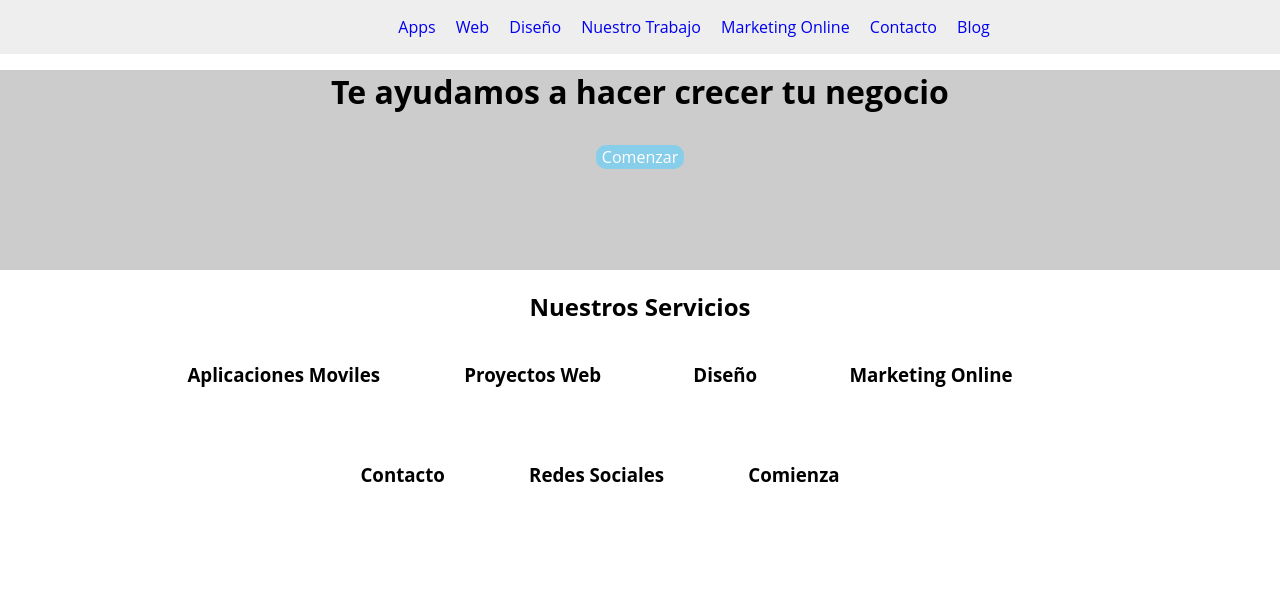
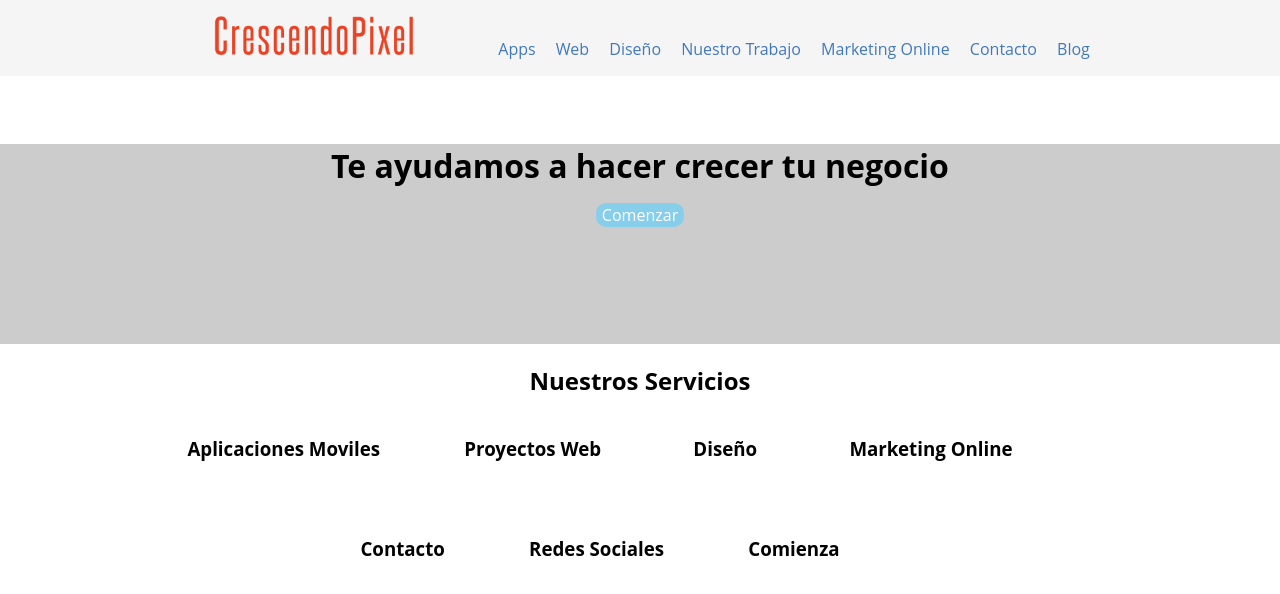
Before and after one commit to Sharmaz/CrescendoPixel, a plain HTML site: page templates/home.html in a window 1280 px wide. Drawn offline with Linux system fonts and the light colour scheme.

Commit message:
Se agregó logo y los estilos del sticky header, tambien el meta viewport para dispositivos moviles

```diff
--- a/static/css/style.css
+++ b/static/css/style.css
@@ -1,15 +1,16 @@
 .Header{
-	background: #eee;
-/*	position: fixed;*/
+	background: #f5f5f5;
+	position: fixed;
 	width: 100%;
-	margin: 0;
 	text-align: center;
+	left: 0;
+	top: 0;
 }
 	.Header-imageContainer{
 		display: inline-block;
 	}
 		.Header-image{
-
+		width: 200px;
 		}
 
 	.Menu{
@@ -26,14 +27,19 @@
 			}
 			.Menu-item a {
 				text-decoration: none;
+				color: #4278bc;
+			}
+
+			.Menu-item a:hover{
+				color: #3eb54a;
 			}
 
 .About {
 	background: #ccc;
 	width: 100%;
 	height: 200px;
-	margin: 0;
 	text-align: center;
+	margin-top: 9rem;
 
 }
 	.About-title {
@@ -45,7 +51,7 @@
 			border-radius: 10px;
 			border:none;
 			color: white;
-			margin: 1rem;
+
 		}
 .Work{
 	text-align: center;
--- a/templates/home.html
+++ b/templates/home.html
@@ -2,6 +2,7 @@
 <html lang="en">
 <head>
 	<meta charset="UTF-8">
+	<meta name="viewport" content="width=device-width, initial-scale=1">
 	<link rel="stylesheet" href="../static/css/normalize.css">
 	<link rel="stylesheet" href="../static/css/style.css">
 	<title>Crescendo Pixel</title>
@@ -9,7 +10,7 @@
 <body>
 	<header class="Header">
 		<figure class="Header-imageContainer">
-			<img class="Header-image" src="../images/logo.png" alt="">
+			<img class="Header-image" src="../static/images/Logo.png" alt="">
 		</figure>
 		<nav class="Menu">
 			<ul class="Menu-list">
```
Also changed, not shown: static/images/Logo.png (added).
